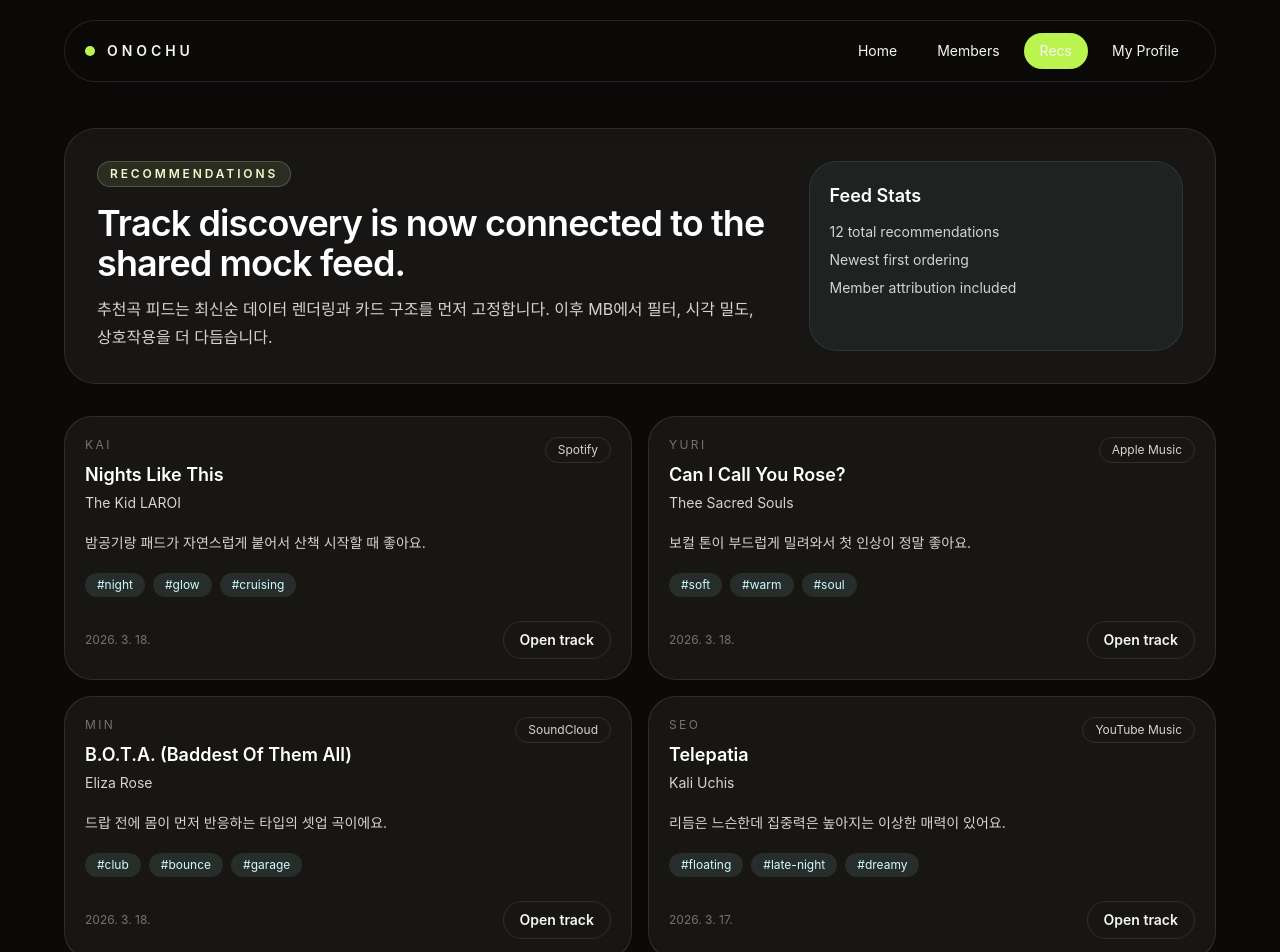
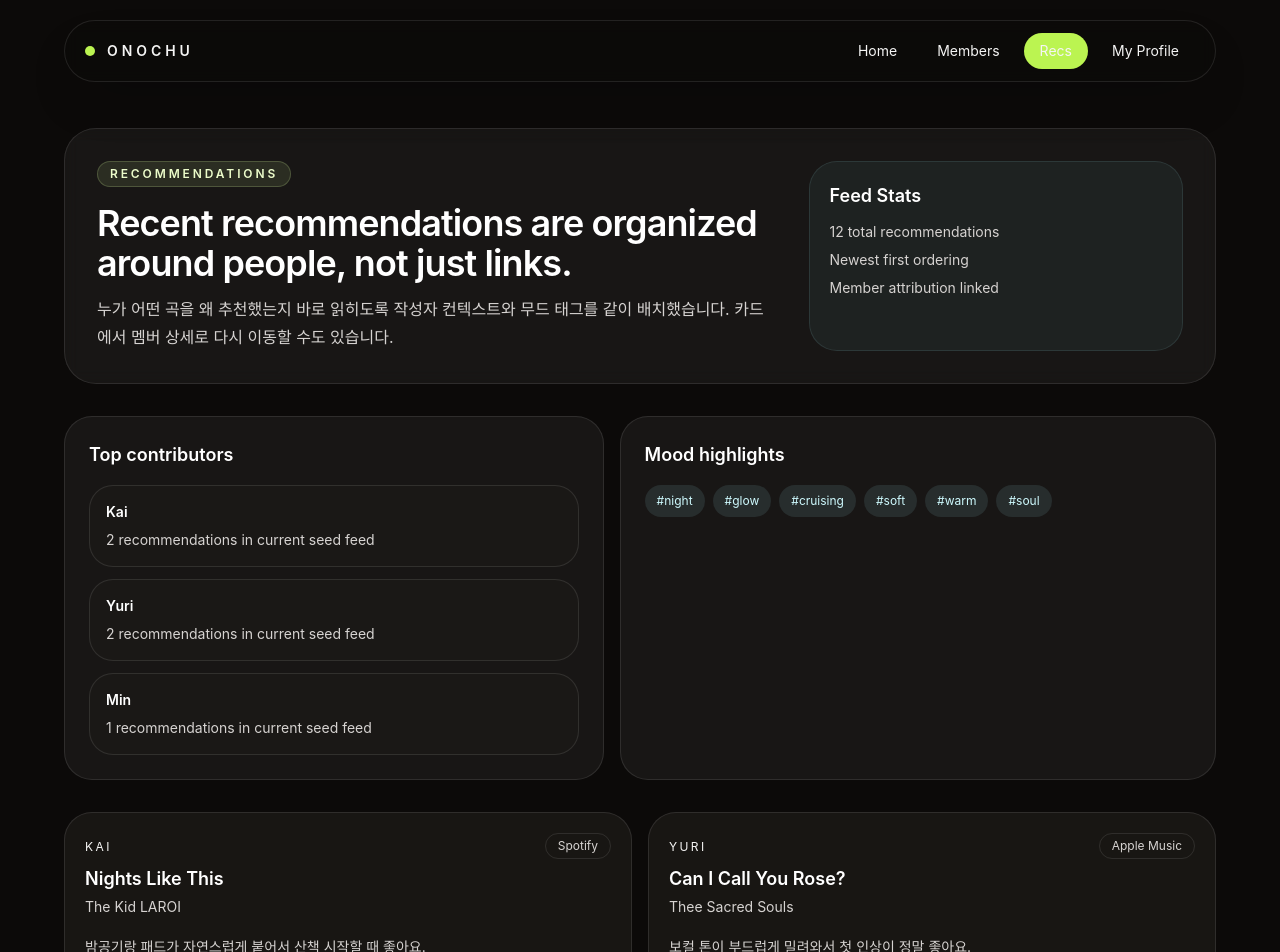
Before and after one commit to MrTMI-0315/onochu, a Next.js app: page /recommendations in a window 1280 px wide. Shown: the top 952 px of the page. Built offline with nearby package versions, Linux system fonts and the light colour scheme.

Commit message:
MB 06 : enhance recommendation feed and member detail flow

```diff
--- a/app/members/[id]/page.tsx
+++ b/app/members/[id]/page.tsx
@@ -30,12 +30,15 @@ export default async function MemberPage({ params }: MemberPageProps) {
   }
 
   const memberRecommendations = getRecommendationsByMemberId(member.id);
+  const moodHighlights = Array.from(
+    new Set(memberRecommendations.flatMap((recommendation) => recommendation.moodTags)),
+  ).slice(0, 5);
 
   return (
     <PageShell
       eyebrow={`Member / ${member.nickname}`}
       title={`${member.nickname}'s taste profile`}
-      description={member.bio}
+      description={`${member.bio} 이 프로필은 플레이리스트 링크와 추천곡 흐름을 함께 보여주도록 구성했습니다.`}
       aside={
         <div className="space-y-3">
           <h2 className="text-lg font-semibold text-white">Profile Snapshot</h2>
@@ -85,6 +88,24 @@ export default async function MemberPage({ params }: MemberPageProps) {
               </div>
             </div>
 
+            {moodHighlights.length > 0 ? (
+              <div>
+                <p className="text-xs uppercase tracking-[0.24em] text-stone-500">
+                  Recommendation moods
+                </p>
+                <div className="mt-4 flex flex-wrap gap-2">
+                  {moodHighlights.map((tag) => (
+                    <span
+                      key={tag}
+                      className="rounded-full bg-cyan-200/10 px-3 py-1 text-xs text-cyan-100"
+                    >
+                      #{tag}
+                    </span>
+                  ))}
+                </div>
+              </div>
+            ) : null}
+
             <Link href="/members" className="text-sm text-lime-200 underline">
               Back to directory
             </Link>
@@ -110,6 +131,7 @@ export default async function MemberPage({ params }: MemberPageProps) {
                 <RecommendationCard
                   key={recommendation.id}
                   recommendation={recommendation}
+                  linkToMember={false}
                 />
               ))}
             </div>
--- /dev/null
+++ b/app/not-found.tsx
@@ -0,0 +1,44 @@
+import Link from "next/link";
+import { PageShell } from "@/components/page-shell";
+
+export default function NotFoundPage() {
+  return (
+    <PageShell
+      eyebrow="Not Found"
+      title="찾으려던 프로필이나 페이지를 아직 불러오지 못했습니다."
+      description="잘못된 멤버 링크이거나 현재 seed data에 없는 경로일 수 있습니다. 디렉터리나 추천곡 피드에서 다시 탐색을 이어갈 수 있습니다."
+    >
+      <section className="grid gap-4 md:grid-cols-2">
+        <Link
+          href="/members"
+          className="rounded-[28px] border border-white/10 bg-white/5 p-6 transition hover:border-lime-300/30"
+        >
+          <p className="text-xs uppercase tracking-[0.24em] text-stone-500">
+            Recovery Path
+          </p>
+          <h2 className="mt-3 text-xl font-semibold text-white">
+            멤버 디렉터리로 돌아가기
+          </h2>
+          <p className="mt-3 text-sm leading-7 text-stone-300">
+            전체 멤버 목록에서 다시 프로필을 찾습니다.
+          </p>
+        </Link>
+
+        <Link
+          href="/recommendations"
+          className="rounded-[28px] border border-white/10 bg-white/5 p-6 transition hover:border-lime-300/30"
+        >
+          <p className="text-xs uppercase tracking-[0.24em] text-stone-500">
+            Recovery Path
+          </p>
+          <h2 className="mt-3 text-xl font-semibold text-white">
+            추천곡 피드 보기
+          </h2>
+          <p className="mt-3 text-sm leading-7 text-stone-300">
+            추천곡 작성자를 통해 다시 멤버 취향을 탐색할 수 있습니다.
+          </p>
+        </Link>
+      </section>
+    </PageShell>
+  );
+}
--- a/app/recommendations/page.tsx
+++ b/app/recommendations/page.tsx
@@ -1,29 +1,81 @@
 import { PageShell } from "@/components/page-shell";
 import { RecommendationCard } from "@/components/recommendation-card";
-import { recommendations } from "@/lib/mock-data";
+import { getMemberName, sortedRecommendations } from "@/lib/mock-data";
 
 export default function RecommendationsPage() {
+  const contributorCounts = sortedRecommendations.reduce<Record<string, number>>(
+    (counts, recommendation) => {
+      counts[recommendation.memberId] = (counts[recommendation.memberId] ?? 0) + 1;
+      return counts;
+    },
+    {},
+  );
+
+  const topContributors = Object.entries(contributorCounts)
+    .sort((left, right) => right[1] - left[1])
+    .slice(0, 3);
+
+  const moodHighlights = Array.from(
+    new Set(sortedRecommendations.flatMap((recommendation) => recommendation.moodTags)),
+  ).slice(0, 6);
+
   return (
     <PageShell
       eyebrow="Recommendations"
-      title="Track discovery is now connected to the shared mock feed."
-      description="추천곡 피드는 최신순 데이터 렌더링과 카드 구조를 먼저 고정합니다. 이후 MB에서 필터, 시각 밀도, 상호작용을 더 다듬습니다."
+      title="Recent recommendations are organized around people, not just links."
+      description="누가 어떤 곡을 왜 추천했는지 바로 읽히도록 작성자 컨텍스트와 무드 태그를 같이 배치했습니다. 카드에서 멤버 상세로 다시 이동할 수도 있습니다."
       aside={
         <div className="space-y-3">
           <h2 className="text-lg font-semibold text-white">Feed Stats</h2>
           <ul className="space-y-2 text-sm text-stone-300">
-            <li>{recommendations.length} total recommendations</li>
+            <li>{sortedRecommendations.length} total recommendations</li>
             <li>Newest first ordering</li>
-            <li>Member attribution included</li>
+            <li>Member attribution linked</li>
           </ul>
         </div>
       }
     >
+      <section className="grid gap-4 lg:grid-cols-[0.95fr_1.05fr]">
+        <article className="rounded-[28px] border border-white/10 bg-white/5 p-6">
+          <h2 className="text-lg font-semibold text-white">Top contributors</h2>
+          <div className="mt-4 grid gap-3">
+            {topContributors.map(([memberId, count]) => (
+              <div
+                key={memberId}
+                className="rounded-3xl border border-white/10 bg-stone-900/80 p-4"
+              >
+                <p className="text-sm font-semibold text-white">
+                  {getMemberName(memberId)}
+                </p>
+                <p className="mt-2 text-sm text-stone-300">
+                  {count} recommendations in current seed feed
+                </p>
+              </div>
+            ))}
+          </div>
+        </article>
+
+        <article className="rounded-[28px] border border-white/10 bg-white/5 p-6">
+          <h2 className="text-lg font-semibold text-white">Mood highlights</h2>
+          <div className="mt-4 flex flex-wrap gap-2">
+            {moodHighlights.map((tag) => (
+              <span
+                key={tag}
+                className="rounded-full bg-cyan-200/10 px-3 py-2 text-xs text-cyan-100"
+              >
+                #{tag}
+              </span>
+            ))}
+          </div>
+        </article>
+      </section>
+
       <section className="grid gap-4 lg:grid-cols-2">
-        {recommendations.map((recommendation) => (
+        {sortedRecommendations.map((recommendation) => (
           <RecommendationCard
             key={recommendation.id}
             recommendation={recommendation}
+            linkToMember
           />
         ))}
       </section>
--- a/components/recommendation-card.tsx
+++ b/components/recommendation-card.tsx
@@ -1,22 +1,36 @@
+import Link from "next/link";
 import { getMemberName, platformLabels } from "@/lib/mock-data";
 import type { SongRecommendation } from "@/lib/types";
 
 type RecommendationCardProps = {
   recommendation: SongRecommendation;
   compact?: boolean;
+  linkToMember?: boolean;
 };
 
 export function RecommendationCard({
   recommendation,
   compact = false,
+  linkToMember = true,
 }: RecommendationCardProps) {
+  const memberName = getMemberName(recommendation.memberId);
+
   return (
     <article className="flex h-full flex-col gap-4 rounded-[28px] border border-white/10 bg-stone-900/80 p-5">
       <div className="flex items-start justify-between gap-4">
         <div>
-          <p className="text-xs uppercase tracking-[0.2em] text-stone-500">
-            {getMemberName(recommendation.memberId)}
-          </p>
+          {linkToMember ? (
+            <Link
+              href={`/members/${recommendation.memberId}`}
+              className="text-xs uppercase tracking-[0.2em] text-stone-500 underline decoration-stone-700 underline-offset-4"
+            >
+              {memberName}
+            </Link>
+          ) : (
+            <p className="text-xs uppercase tracking-[0.2em] text-stone-500">
+              {memberName}
+            </p>
+          )}
           <h3 className="mt-2 text-lg font-semibold text-white">
             {recommendation.trackTitle}
           </h3>
--- a/lib/mock-data.ts
+++ b/lib/mock-data.ts
@@ -276,6 +276,10 @@ export const recommendations: SongRecommendation[] = [
   },
 ];
 
+export const sortedRecommendations = [...recommendations].sort((left, right) =>
+  right.createdAt.localeCompare(left.createdAt),
+);
+
 export const allGenres = Array.from(
   new Set(members.flatMap((member) => member.favoriteGenres)),
 ).sort();
@@ -289,7 +293,7 @@ export function getMemberById(id: string) {
 }
 
 export function getRecommendationsByMemberId(memberId: string) {
-  return recommendations
+  return sortedRecommendations
     .filter((recommendation) => recommendation.memberId === memberId)
     .sort((left, right) => right.createdAt.localeCompare(left.createdAt));
 }
```
Also changed, not shown: 1 other file (tests, documents, lock files or other folders).
